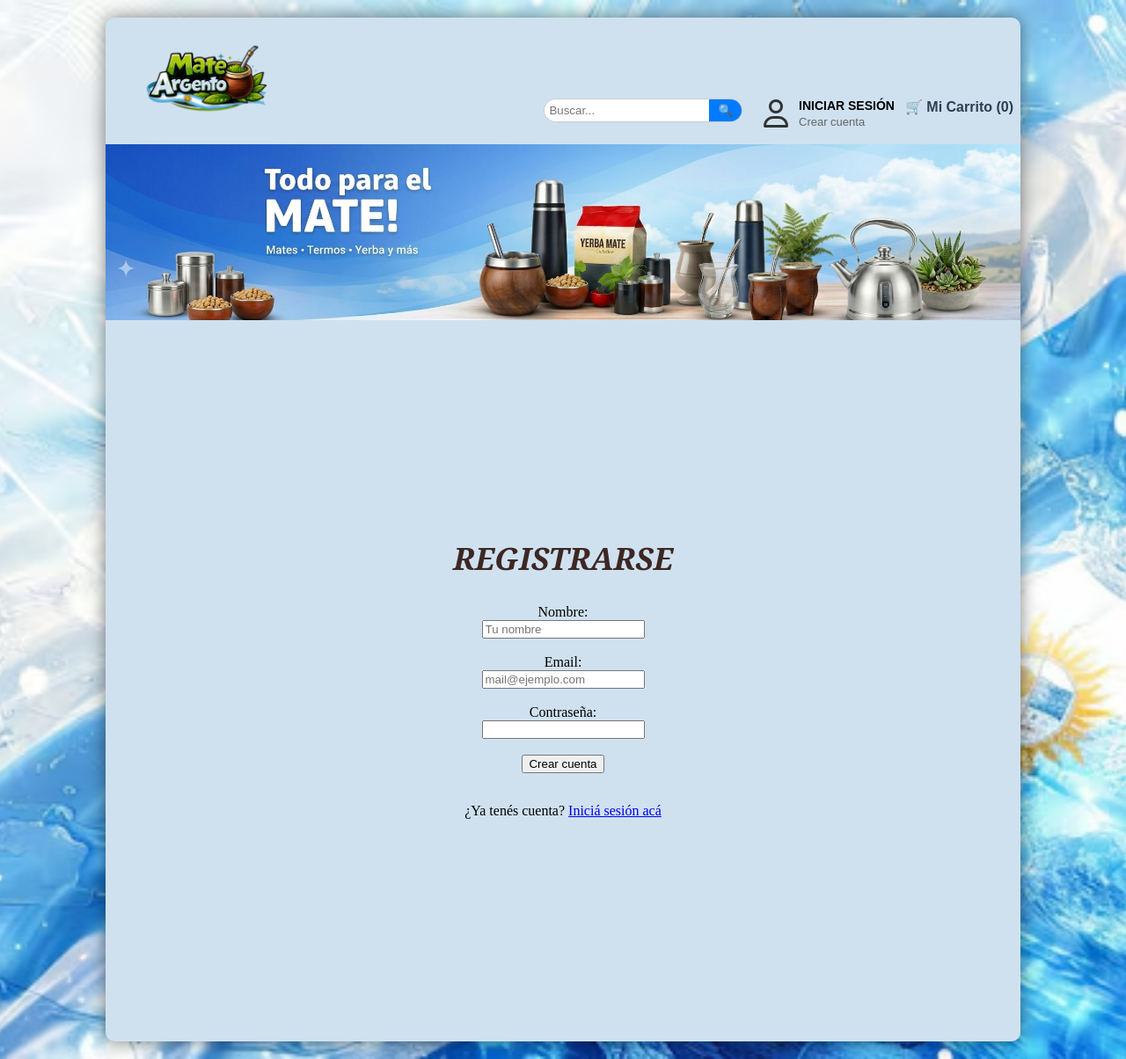
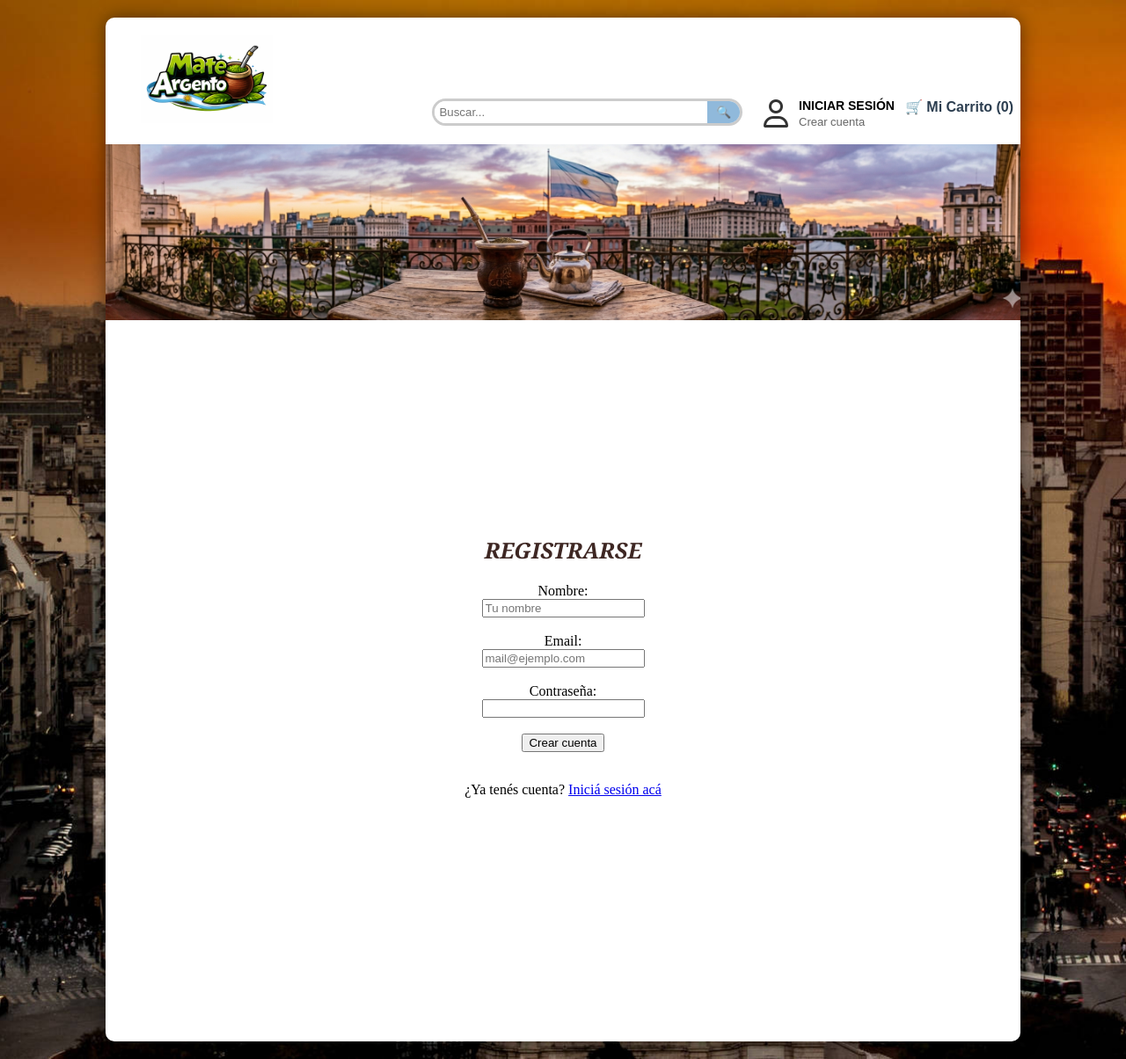
Before and after one commit to ruben15456326/Mate-Argento, a Flask app: page /registro in a window 1280 px wide. Shown: the whole page at 88% size. Run offline with Flask 3, Linux system fonts and the light colour scheme.

Commit message:
Cambie imagenes, y el buscador

```diff
--- a/tp viernes/static/estilos.css
+++ b/tp viernes/static/estilos.css
@@ -1,7 +1,7 @@
 body {
     background-color: #ccc;
     /* Flask busca la carpeta img que está al mismo nivel que el CSS */
-    background-image: url('img/fondo.avif');
+    background-image: url('img/argentina.jpg');
     background-size: cover;
     background-repeat: no-repeat;
     background-position: center;
@@ -12,7 +12,7 @@ body {
 .contenedor {
     width: 1000px;
     margin: auto;
-    background-color: #CFE1EF;
+    background-color: #fff;
     /* Ajustado para que encuentre el fondo verde */
     background-size: cover;
     background-repeat: no-repeat;
@@ -39,7 +39,7 @@ body {
 
 h2 {
     font-family: 'Georgia', serif;
-    font-size: 35px;
+    font-size: 25px;
     font-style: italic;
     text-transform: uppercase;
     color: #3e2723;
@@ -87,12 +87,12 @@ h3 {
 .buscador-corto {
     display: flex;
     border-radius: 20px;
-    border: 1px solid #ccc;
+    border: 3px solid #ccc;
     overflow: hidden;
 }
 
 .buscador-corto button {
-    background: #007bff; /* Azul */
+    background: #90b9db; /* Azul */
     color: white;
     border: none;
     padding: 5px 10px;
--- a/tp viernes/templates/base.html
+++ b/tp viernes/templates/base.html
@@ -12,7 +12,7 @@
     {% endwith %}
 
     <a href="/">
-        <img src="{{ url_for('static', filename='img/logof.png') }}" class="logo-personalizado" alt="Mate Argento">
+        <img src="{{ url_for('static', filename='img/logo.jpeg') }}" class="logo-personalizado" alt="Mate Argento">
     </a>
 
     <header class="bloque-superior">
@@ -20,7 +20,7 @@
         <div class="bloque-cuenta">
 
             <div class="buscador-corto">
-                <input type="text" placeholder="Buscar..." style="border:none; padding:5px; outline:none;">
+                <input type="text" placeholder="Buscar..." style="border:none; padding:5px; outline:none; width: 300px;">
                 <button>🔍</button>
             </div>
 
@@ -56,7 +56,7 @@
         </div>
     </header>
 
-    <img src="{{ url_for('static', filename='img/fondo2.png') }}" class="ancho-total">
+    <img src="{{ url_for('static', filename='img/fondo_lindo2.png') }}" class="ancho-total">
 
 </body>
 </html>
--- a/tp viernes/templates/registro.html
+++ b/tp viernes/templates/registro.html
@@ -7,20 +7,12 @@
     <link rel="stylesheet" href="https://cdnjs.cloudflare.com/ajax/libs/font-awesome/6.0.0/css/all.min.css">
 </head>
 <body>
-    {% with messages = get_flashed_messages() %}
-        {% if messages %}
-            <div class="mensaje-push" id="notificacion">{{ messages[0] }}</div>
-            <script>setTimeout(() => document.getElementById('notificacion').remove(), 3000);</script>
-        {% endif %}
-    {% endwith %}
 
 <div class="contenedor">
 
     {% include 'base.html' %}
 
     <div class="todo-centrado">
-
-    <br>
 
     <h2>Registrarse</h2>
 
```
Also changed, not shown: tp viernes/mate_argento.db, tp viernes/static/img/argentina.jpg (added), tp viernes/static/img/buenos_aires.png (added), tp viernes/static/img/fondo_lindo.png (added), tp viernes/static/img/fondo_lindo2.png (added), tp viernes/static/img/playadito.jpg (added), tp viernes/static/img/yerba-premium.png (added), tp viernes/static/img/yerba-tradicional.png (added).
